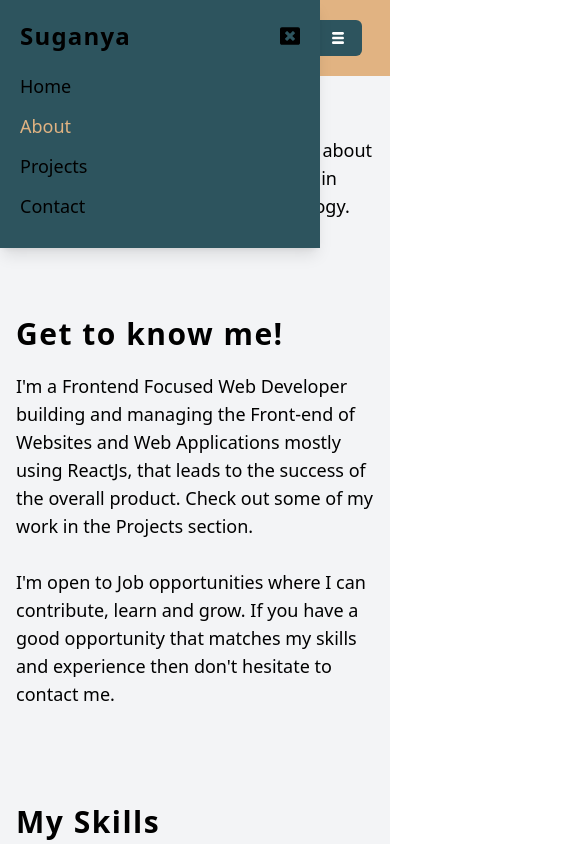
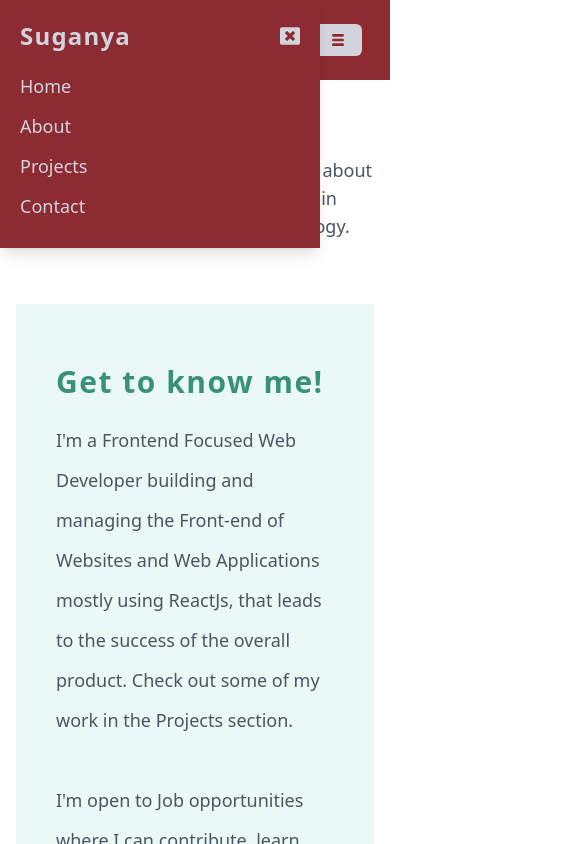
Before and after one commit to suganya-muthusamy/portfolio, a React (Create React App) app: page /about in a window 390 px wide. Both pictures are taken after a click on the button 338 px from the left and 38 px from the top of the page. Shown: the top 844 px of the page, 585 px wide, since content can reach past the window. Built offline with nearby package versions, Linux system fonts and the light colour scheme.

Commit message:
Color code applied and responsive fixed

```diff
--- a/src/components/About.js
+++ b/src/components/About.js
@@ -4,21 +4,23 @@ import data from "./../datasets/skills.json";
 const About = () => {
   console.log(data, "slills");
   return (
-    <div className="bg-gray-100 py-20">
+    <div className="py-20">
       <div className="w-full xl:w-[1140px] px-4 xl:px-0 xl:mx-auto gap-7 h-full">
-        <div className="my-5">
-          <h2 className="text-xl font-bold tracking-wide">About Me</h2>
-          <p className="text-lg mt-2">
+        <div className="mb-5 mt-10">
+          <h2 className="text-xl font-bold tracking-wide text-blue">
+            About Me
+          </h2>
+          <p className="text-lg mt-2 text-gray-600">
             Here you will find more information about me, what I do, and my
             current skills in terms of programming and technology.
           </p>
         </div>
-        <div className="my-24">
-          <h1 className="text-3xl font-bold my-5 tracking-wider">
+        <div className="my-16 md:my-24 bg-lighter-green p-10">
+          <h1 className="text-3xl font-bold my-5 tracking-wider text-darkGreen">
             Get to know me!
           </h1>
 
-          <p className="text-lg">
+          <p className="text-lg leading-10 text-gray-600">
             I'm a Frontend Focused Web Developer building and managing the
             Front-end of Websites and Web Applications mostly using ReactJs,
             that leads to the success of the overall product. Check out some of
@@ -29,18 +31,22 @@ const About = () => {
             experience then don't hesitate to contact me.
           </p>
         </div>
-        <div>
-          <h1 className="text-3xl font-bold my-5 tracking-wider">My Skills</h1>
+        <div className="">
+          <h1 className="text-3xl font-bold my-5 tracking-wider text-blue">
+            My Skills
+          </h1>
           {data.skillSets.map((skillset) => {
             return (
               <div key={skillset.id} className="mb-10">
-                <span className="text-lg font-medium">{skillset.topic}</span>
-                <ul className="flex my-2">
+                <span className="text-xl font-bold text-darkGreen">
+                  {skillset.topic}
+                </span>
+                <ul className="flex flex-wrap gap-4 my-4">
                   {skillset.skills.map((skill, i) => {
                     return (
                       <li
                         key={i}
-                        className="py-2 px-3 bg-night-blue text-yellow-50 mr-3 rounded-xl font-medium"
+                        className="py-2 px-3 bg-gray-700 text-gray-200 text-lg rounded-xl font-medium tracking-wider"
                       >
                         {skill}
                       </li>
--- a/src/components/Contact.js
+++ b/src/components/Contact.js
@@ -33,14 +33,14 @@ const Contact = () => {
   };
 
   return (
-    <div className="bg-gray-100 py-20">
+    <div className=" py-20">
       <div className="w-full xl:w-[1140px] px-4 xl:px-0 xl:mx-auto gap-7 h-full">
         <div className="flex justify-between space-x-4 my-5">
           <a
             href="https://www.linkedin.com/in/suganya-anbazhagan-6669301a4/"
             target="_blank"
             rel="noopener noreferrer"
-            className="text-blue-600 text-4xl"
+            className="text-blue text-4xl"
           >
             <FaLinkedin />
           </a>
@@ -54,7 +54,7 @@ const Contact = () => {
           </a>
         </div>
         <div className="my-5 flex flex-col items-center">
-          <h2 className="text-2xl font-bold my-5">Contact Me</h2>
+          <h2 className="text-2xl font-bold my-5 text-blue">Contact Me</h2>
           <p className="mb-10 text-lg text-gray-600">
             Send me an email by submitting the form below and I will get back to
             you as soon as possible!
@@ -62,7 +62,7 @@ const Contact = () => {
           <form
             ref={form}
             onSubmit={sendEmail}
-            className="flex flex-col w-full md:w-[400px] bg-slate-50 p-5 md:p-10 rounded"
+            className="flex flex-col w-full sm:w-[450px] bg-lighter-green p-5 md:p-10 rounded shadow"
           >
             <input
               type="text"
@@ -86,7 +86,7 @@ const Contact = () => {
             />
             <button
               type="submit"
-              className="mt-5 p-2 w-fit bg-night-blue text-white rounded"
+              className="mt-5 py-2 px-4 w-fit bg-darkGreen text-lg text-white rounded"
             >
               Send Message
             </button>
--- a/src/components/Footer.js
+++ b/src/components/Footer.js
@@ -3,10 +3,10 @@ import React from "react";
 const Footer = () => {
   const currentYear = new Date().getFullYear();
   return (
-    <footer className="footer py-5 text-center bg-night-blue text-white">
+    <footer className="footer py-5 text-center bg-gray-700 text-white">
       <p className="text-sm">
         &copy; {currentYear} Copyright. Made by{" "}
-        <a href="/" className="text-sand-tan font-medium underline mx-2">
+        <a href="/" className="text-lighter-green font-medium underline mx-2">
           Suganya anbazhagan.
         </a>
       </p>
--- a/src/components/Home.js
+++ b/src/components/Home.js
@@ -2,13 +2,13 @@ import React from "react";
 
 const Home = () => {
   return (
-    <div className="bg-gray-100 h-[100vh]">
+    <div className="h-[100vh]">
       <div className="w-full xl:w-[1140px] px-4 xl:px-0 xl:mx-auto gap-7 h-full flex justify-center items-center">
         <div className="text-center w-full md:w-8/12">
-          <h1 className="text-5xl my-10 font-extrabold tracking-wide">
+          <h1 className="text-4xl md:text-5xl my-10 font-extrabold tracking-wide text-darkGreen">
             Hi! I am Suganya Anbazhagan
           </h1>
-          <p className="text-2xl font-medium leading-10">
+          <p className="text-xl md:text-2xl font-medium leading-10 text-gray-600">
             With over 3 years of experience as a Frontend Developer with
             expertise in ReactJS, I have successfully built stunning, responsive
             web applications.
--- a/src/components/Navbar.js
+++ b/src/components/Navbar.js
@@ -9,13 +9,14 @@ const Navbar = () => {
     setMenuBar(!menuBar);
   };
 
-  const activeLink = "text-night-blue";
-  const mobileActiveLink = "text-sand-tan";
+  const activeLink = "text-white transition ease-in-out duration-700";
 
   return (
-    <nav className="bg-sand-tan absolute top-0 w-full">
-      <div className="w-full xl:w-[1140px] px-4 xl:px-0 py-5 xl:mx-auto flex justify-between">
-        <h1 className="text-3xl font-bold tracking-wider w-3/12">Suganya</h1>
+    <nav className="absolute top-0 w-full bg-red">
+      <div className="w-full xl:w-[1140px] px-4 xl:px-0 py-5 xl:mx-auto flex justify-between items-center text-gray-300">
+        <h1 className="text-4xl font-bold tracking-wider w-3/12 font-mono">
+          Suganya
+        </h1>
 
         <ul className="hidden sm:flex font-medium text-lg w-9/12 justify-end">
           <li className="mr-10">
@@ -53,61 +54,55 @@ const Navbar = () => {
         </ul>
         <button
           onClick={handleMenuBar}
-          className="px-4 py-2 mx-3 sm:hidden bg-night-blue rounded-md text-white font-semibold"
+          className="px-4 py-2 mx-3 sm:hidden bg-gray-300  text-red rounded-md  font-semibold"
         >
           <TiThMenu />
         </button>
       </div>
 
       {menuBar && (
-        <div className="absolute top-0 left-0 pb-2 w-[320px] shadow-lg bg-night-blue z-10 transition ease-in-out">
+        <div className="absolute top-0 left-0 pb-2 w-[320px] shadow-lg bg-red z-10 transition ease-in-out">
           <div className=" p-5 ">
-            <div className="flex justify-between">
-              <div className="text-2xl font-bold tracking-wider ">Suganya</div>
+            <div className="flex justify-between text-gray-300">
+              <a href="/" className="text-2xl font-bold tracking-wider ">
+                Suganya
+              </a>
               <button onClick={handleMenuBar} className=" text-xl font-bold">
                 <FaWindowClose />
               </button>
             </div>
-            <ul className="mt-5 font-medium text-lg">
+            <ul className="mt-5 font-medium text-lg text-gray-300">
               <li className="mr-10 mt-3">
-                <NavLink
-                  className={({ isActive }) =>
-                    isActive ? mobileActiveLink : " "
-                  }
-                  to="/"
+                <a
+                  className={({ isActive }) => (isActive ? activeLink : " ")}
+                  href="/"
                 >
                   Home
-                </NavLink>
+                </a>
               </li>
               <li className="mr-10 mt-3">
-                <NavLink
-                  className={({ isActive }) =>
-                    isActive ? mobileActiveLink : " "
-                  }
-                  to="/about"
+                <a
+                  className={({ isActive }) => (isActive ? activeLink : " ")}
+                  href="/about"
                 >
                   About
-                </NavLink>
+                </a>
               </li>
               <li className="mr-10 mt-3">
-                <NavLink
-                  className={({ isActive }) =>
-                    isActive ? mobileActiveLink : " "
-                  }
-                  to="/projects"
+                <a
+                  className={({ isActive }) => (isActive ? activeLink : " ")}
+                  href="/projects"
                 >
                   Projects
-                </NavLink>
+                </a>
               </li>
               <li className="mr-10 mt-3">
-                <NavLink
-                  className={({ isActive }) =>
-                    isActive ? mobileActiveLink : " "
-                  }
-                  to="/contact"
+                <a
+                  className={({ isActive }) => (isActive ? activeLink : " ")}
+                  href="/contact"
                 >
                   Contact
-                </NavLink>
+                </a>
               </li>
             </ul>
           </div>
--- a/tailwind.config.js
+++ b/tailwind.config.js
@@ -4,10 +4,13 @@ module.exports = {
   theme: {
     extend: {
       colors: {
-        "sand-tan": "#e1b382",
-        "sand-tan-shadow": "#c89666",
-        "night-blue": "#2d545e",
-        "night-blue-shadow": "#12343b",
+        red: "#8C2B32",
+        green: "#7192AE",
+        darkGreen: "#399179",
+        blue: "#1274B5",
+        pink: "#CC2B52",
+        "lighter-green": "#EAF9F6",
+        "navy-blue": "#161A42",
       },
     },
   },
```
Also changed, not shown: src/components/Projects.js (+14 -10 lines).
